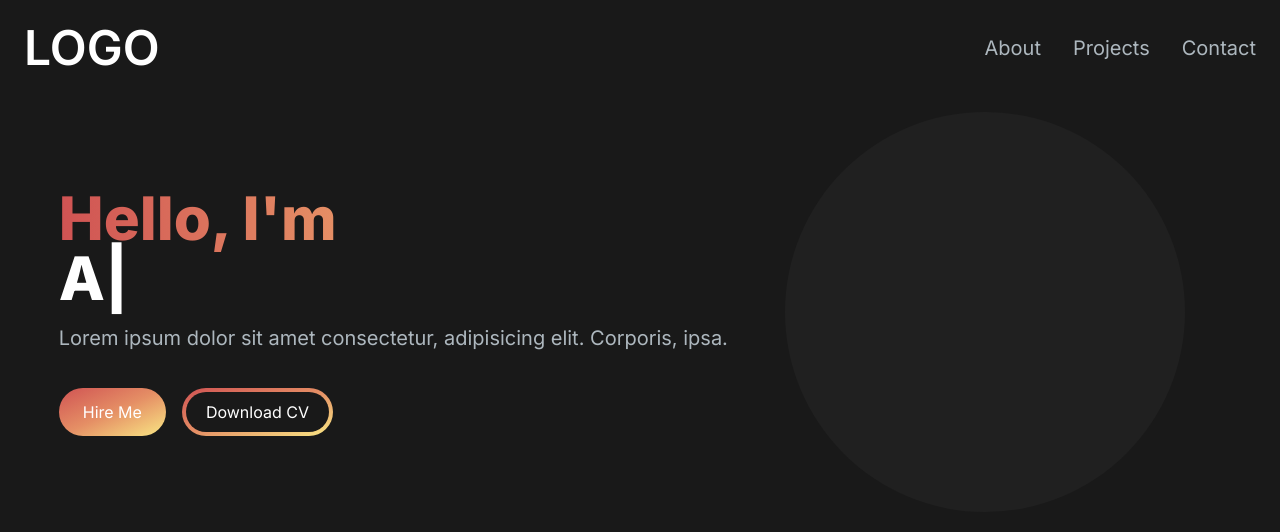
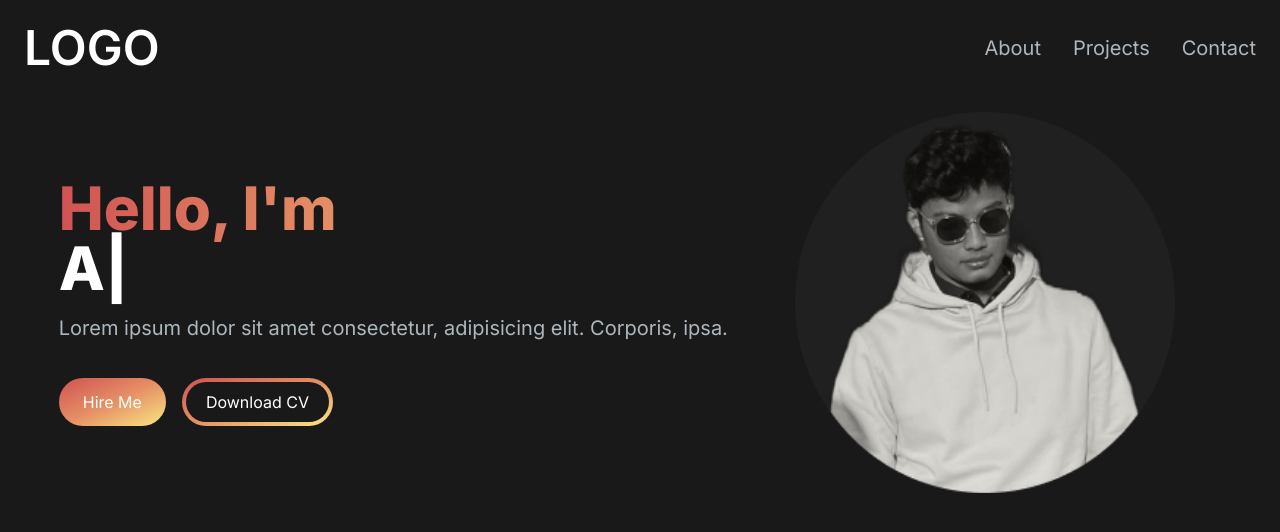
Before and after one commit to Abigalih/Portofolio, a Next.js app: page / in a window 1280 px wide. Shown: the top 532 px of the page. Built offline with nearby package versions, Linux system fonts and the light colour scheme.

Commit message:
Hero Foto done tpi mash buriq

```diff
--- a/app/component/HeroSection.jsx
+++ b/app/component/HeroSection.jsx
@@ -40,14 +40,15 @@ const HeroSection = () => {
                 </div>
             </div>
             <div className="col-span-5 place-self-center mt-4 lg:mt-0">
-                <div className="rounded-full bg-[#202020] w-[250px] h-[250px] relative lg:w-[400px] lg:h-[400px]">
-                    {/* <Image
-                        src=""
+                <div className="rounded-full bg-[#202020] w-[250px] h-[250px] relative lg:w-[380px] lg:h-[380px]">
+                    <Image
+                        src="/images/icon-image.png"
                         alt="Hero Image"
-                        className="absolute transform -translate-x-1/2 -translate-y-1/2 top-1/2 left-1/2"
+                        className="absolute transform -translate-x-1/2 -translate-y-1/2 top-1/2 left-1/2 lg:scale-125"
                         width={300}
                         height={300}
-                    /> */}
+                    />
+                    {/* image masih low quality */}
                 </div>
             </div>
         </div>
--- a/app/component/MenuOverlay.jsx
+++ b/app/component/MenuOverlay.jsx
@@ -3,7 +3,7 @@ import NavLink from './NavLink'
 
 const MenuOverlay = ({ links }) => {
   return (
-    <ul className='flex flex-col py4 items-center'>
+    <ul className='flex flex-col py-4 items-center'>
         {links.map((link, index) => (
             <li key={index}>
             <NavLink href={link.path} title={link.title}/>
```
Also changed, not shown: public/Images/hero-image.png (added), public/Images/icon-image.png (added).
